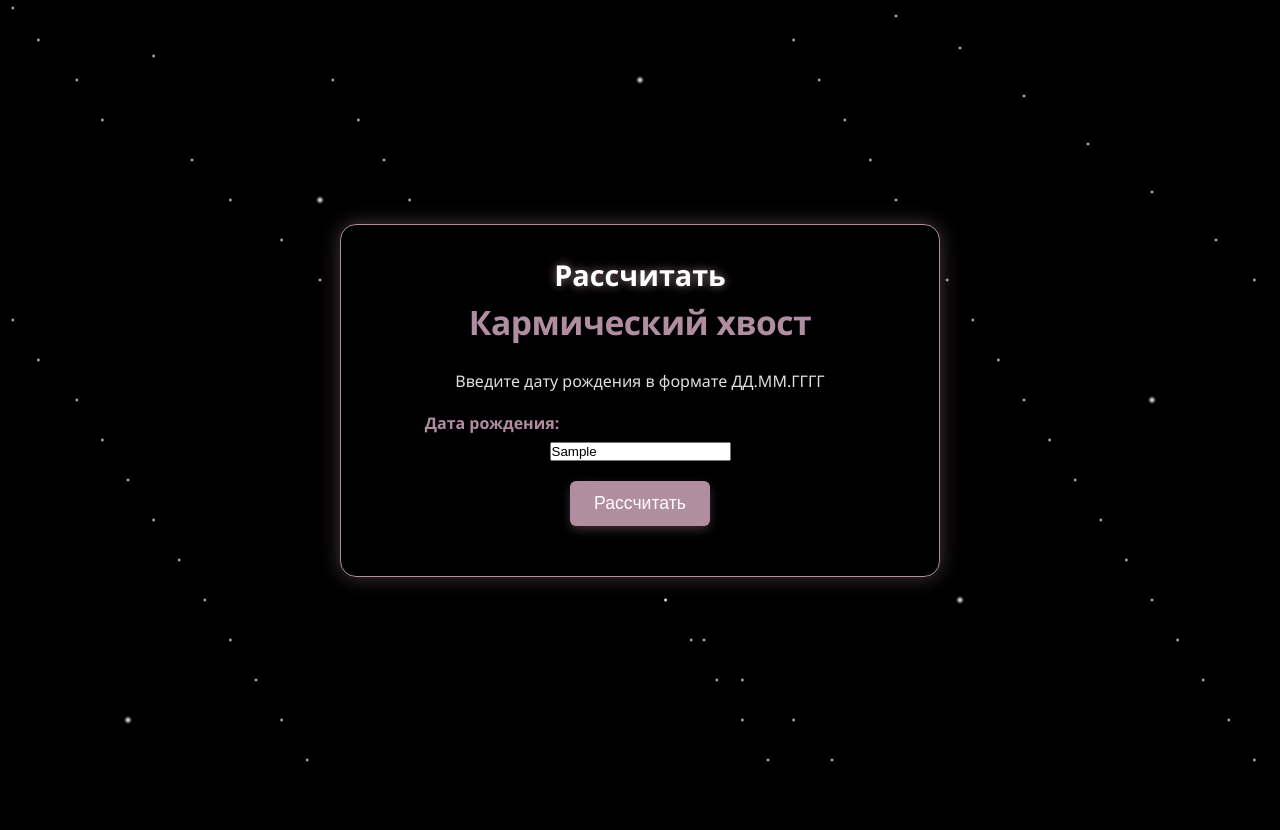
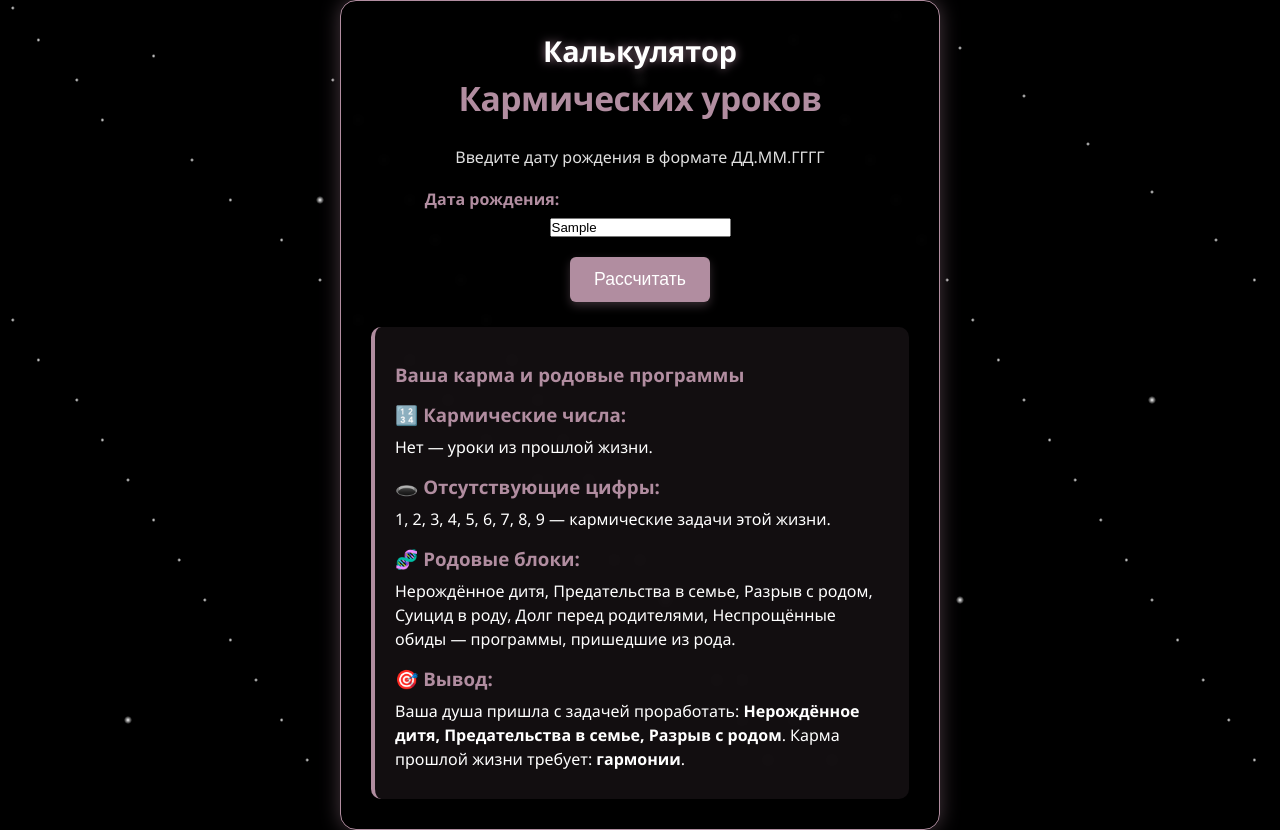
Before and after one commit to klimbatik/karmiccalculator, a plain HTML site: page index.html in a window 1280 px wide. Both pictures are taken after typing "Sample" into the empty fields and a click on the button "Рассчитать". Before the commit the page ends 800 px from the top, so only its background shows below. Drawn offline with Linux system fonts and the light colour scheme.

Commit message:
Update index.html

```diff
--- a/index.html
+++ b/index.html
@@ -3,14 +3,14 @@
 <head>
     <meta charset="UTF-8">
     <meta name="viewport" content="width=device-width, initial-scale=1.0">
-    <title>Калькулятор Кармического Хвоста</title>
+    <title>Калькулятор кармических уроков</title>
     <link rel="stylesheet" href="styles.css">
 </head>
 <body>
     <div class="stars"></div>
     <div class="container">
-        <h1 class="main-title">Рассчитать</h1>
-        <h2 class="sub-title">Кармический хвост</h2>
+        <h1 class="main-title">Калькулятор</h1>
+        <h2 class="sub-title">Кармических уроков</h2>
         <p>Введите дату рождения в формате ДД.ММ.ГГГГ</p>
         <form id="dateForm">
             <label for="birthDate">Дата рождения:</label>
@@ -24,10 +24,11 @@
             <button type="submit">Рассчитать</button>
         </form>
         <div id="result" style="display: none;">
-            <h3>Ваш кармический хвост:</h3>
-            <p id="karmicTailCode"></p>
-            <p id="karmicTailName"></p>
-            <p id="karmicTailDescription"></p>
+            <h3>Ваша карма и родовые программы</h3>
+            <div id="karmicNumbers"></div>
+            <div id="missingDigits"></div>
+            <div id="familyBlocks"></div>
+            <div id="summary"></div>
         </div>
     </div>
     <script src="script.js"></script>
```
